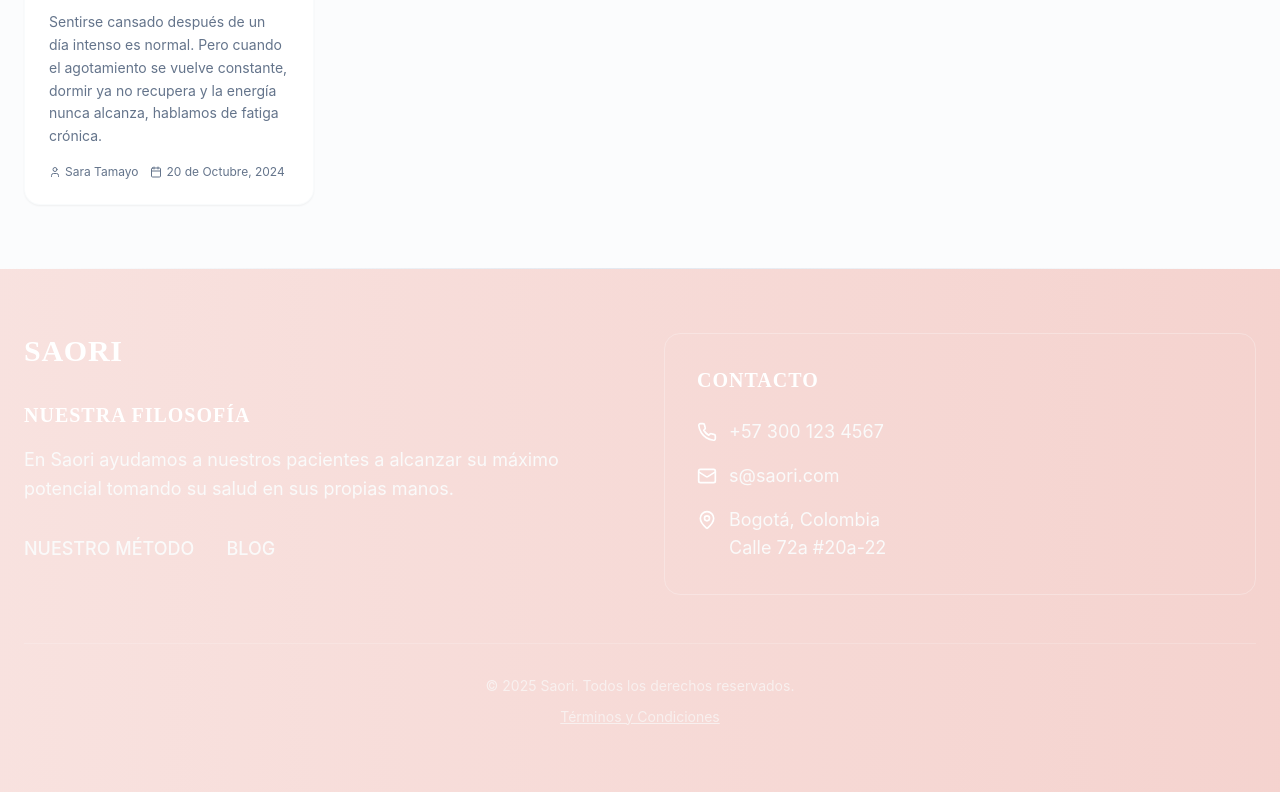
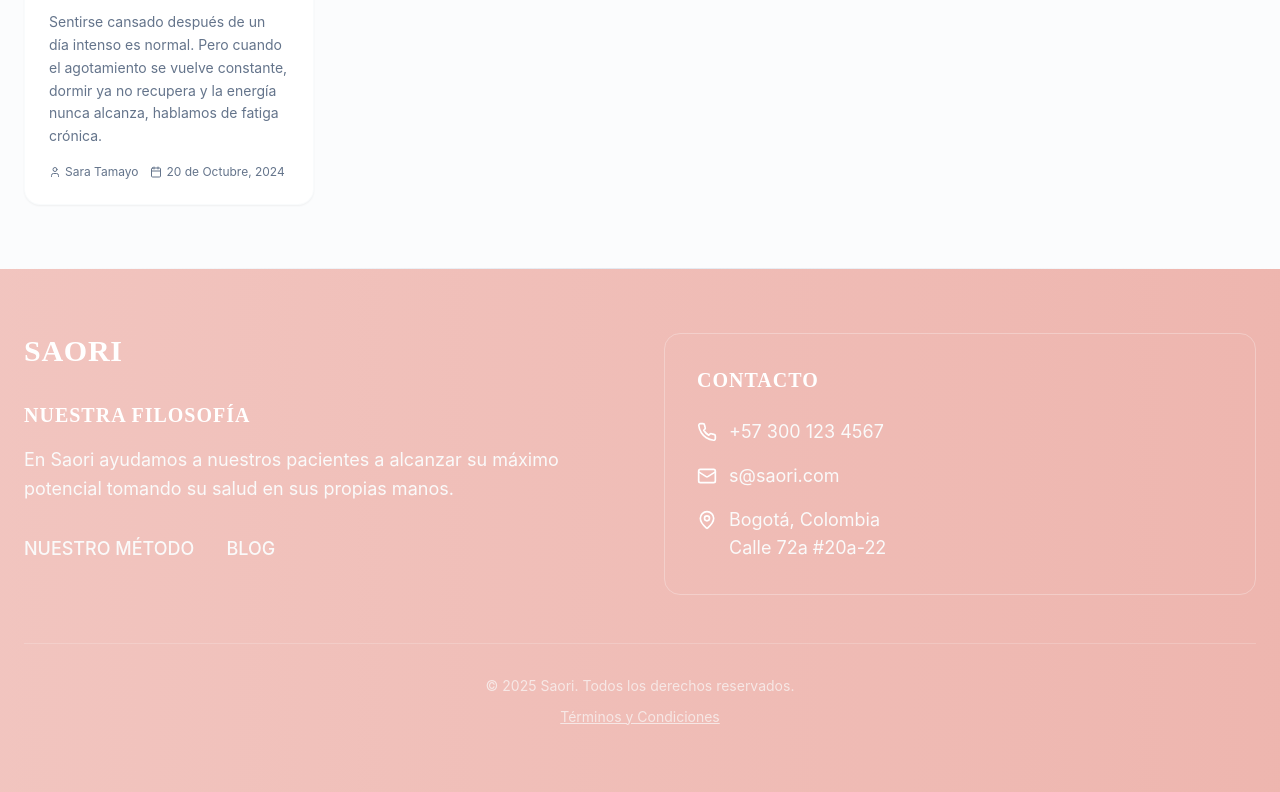
Before and after one commit to ltamayot/chic-landing-gen, a React (Vite) app: page /blog in a window 1280 px wide. Shown: the part 1667-2459 px from the top of the page. Built offline with nearby package versions, Linux system fonts and the light colour scheme; the HTML template or start-up script is replaced by a standard one.

Commit message:
Update footer opacity

```diff
--- a/src/components/Footer.tsx
+++ b/src/components/Footer.tsx
@@ -29,7 +29,7 @@ const Footer = () => {
   };
 
   return (
-    <footer className="bg-gradient-to-l from-[#DD6D5F]/30 to-[#DD6D5F]/20 text-primary-foreground py-16">
+    <footer className="bg-gradient-to-l from-[#DD6D5F]/50 to-[#DD6D5F]/40 text-primary-foreground py-16">
       <div className="container mx-auto px-6">
         <div className="grid md:grid-cols-2 gap-12">
           {/* Left Section */}
```
